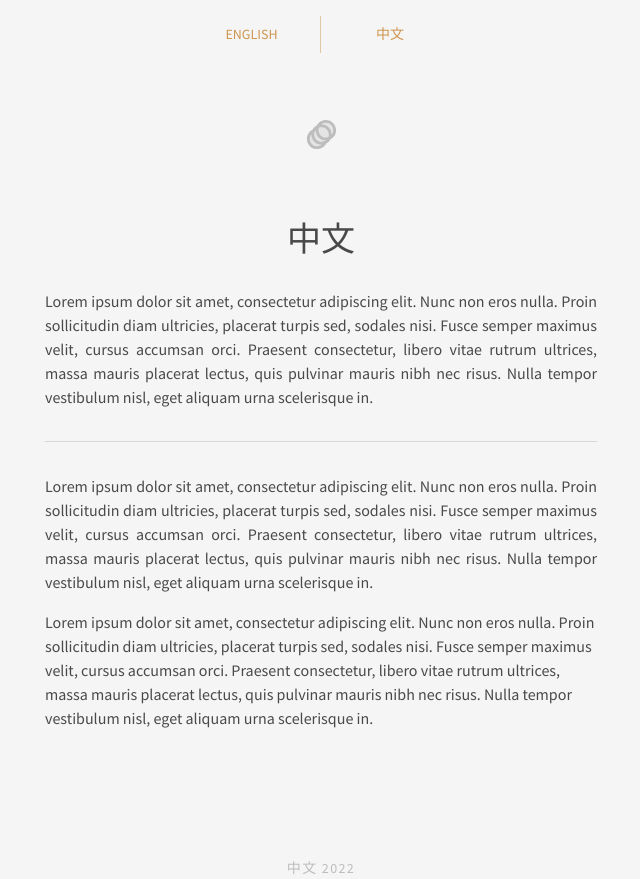
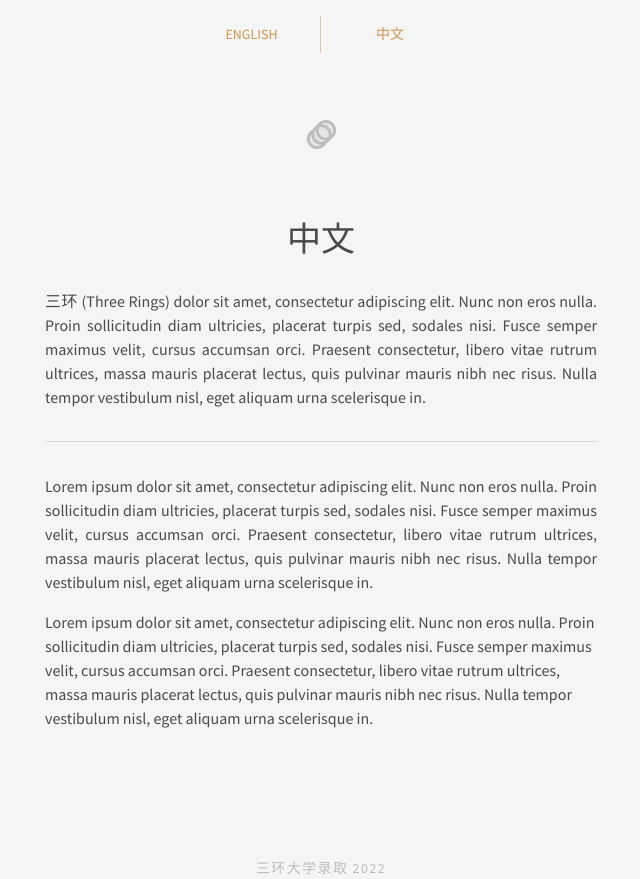
Before and after one commit to philliphuang/three-rings, a React (Create React App) app in the folder landing/: page / in a window 1280 px wide. Both pictures are taken after a click on the button "中文". Shown: the whole page, without its empty margins (319-959 px from the left). Built offline with nearby package versions, Linux system fonts and the light colour scheme; a web font is replaced by a local one.

Commit message:
Copy tweaks

```diff
--- a/landing/src/App.js
+++ b/landing/src/App.js
@@ -68,7 +68,7 @@ function App() {
                   中文
                 </Typography>
                 <Typography paragraph align="justify">
-                  Lorem ipsum dolor sit amet, consectetur adipiscing elit. Nunc non eros nulla. Proin sollicitudin diam ultricies, placerat turpis sed, sodales nisi. Fusce semper maximus velit, cursus accumsan orci. Praesent consectetur, libero vitae rutrum ultrices, massa mauris placerat lectus, quis pulvinar mauris nibh nec risus. Nulla tempor vestibulum nisl, eget aliquam urna scelerisque in.
+                三环 (Three Rings) dolor sit amet, consectetur adipiscing elit. Nunc non eros nulla. Proin sollicitudin diam ultricies, placerat turpis sed, sodales nisi. Fusce semper maximus velit, cursus accumsan orci. Praesent consectetur, libero vitae rutrum ultrices, massa mauris placerat lectus, quis pulvinar mauris nibh nec risus. Nulla tempor vestibulum nisl, eget aliquam urna scelerisque in.
                 </Typography>
                 <Divider sx={{my:4}}/>
                 <Typography paragraph align="justify">
@@ -78,7 +78,7 @@ function App() {
                   Lorem ipsum dolor sit amet, consectetur adipiscing elit. Nunc non eros nulla. Proin sollicitudin diam ultricies, placerat turpis sed, sodales nisi. Fusce semper maximus velit, cursus accumsan orci. Praesent consectetur, libero vitae rutrum ultrices, massa mauris placerat lectus, quis pulvinar mauris nibh nec risus. Nulla tempor vestibulum nisl, eget aliquam urna scelerisque in.
                 </Typography>
                 <Typography sx={{mt: 16, color: theme.palette.grey[400]}} variant="body2" align="center">
-                  中文 {today.getFullYear()}
+                  三环大学录取 {today.getFullYear()}
                 </Typography>
               </div>
             </Fade>
@@ -100,7 +100,7 @@ function App() {
                   <li>The student's name and year of school</li>
                   <li>A parent or guardian's name and contact information</li>
                   <li>A brief description of the student's relevant activities and performance, such as their GPA, test scores, and interests in and out of the classroom</li>
-                  <li>A brief description of the student's goals, including their target colleges, anticipated majors, and other ambitions in life</li>
+                  <li>A brief description of the student's goals, including their target colleges, anticipated majors, and other life ambitions</li>
                 </ul>
                 <Typography sx={{mt: 12, mb: 4, color: theme.palette.grey[400]}} variant="body2" align="center">
                   Three Rings College Admissions {today.getFullYear()}
```
